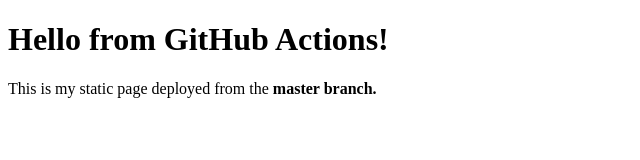
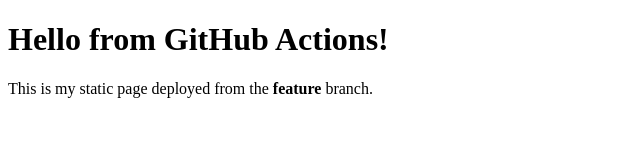
Before and after one commit to NikolaT380/SI_2025_lab3_213141, a plain HTML site: page index.html in a window 1280 px wide. Shown: the full height of the page, 0-640 px from the left. Drawn offline with Linux system fonts and the light colour scheme.

Commit message:
Change HTML branch name

```diff
--- a/index.html
+++ b/index.html
@@ -5,6 +5,6 @@
 </head>
 <body>
   <h1>Hello from GitHub Actions!</h1>
-  <p>This is my static page deployed from the <strong>master branch.</p>
+  <p>This is my static page deployed from the <strong>feature</strong> branch.</p>
 </body>
 </html>
```
